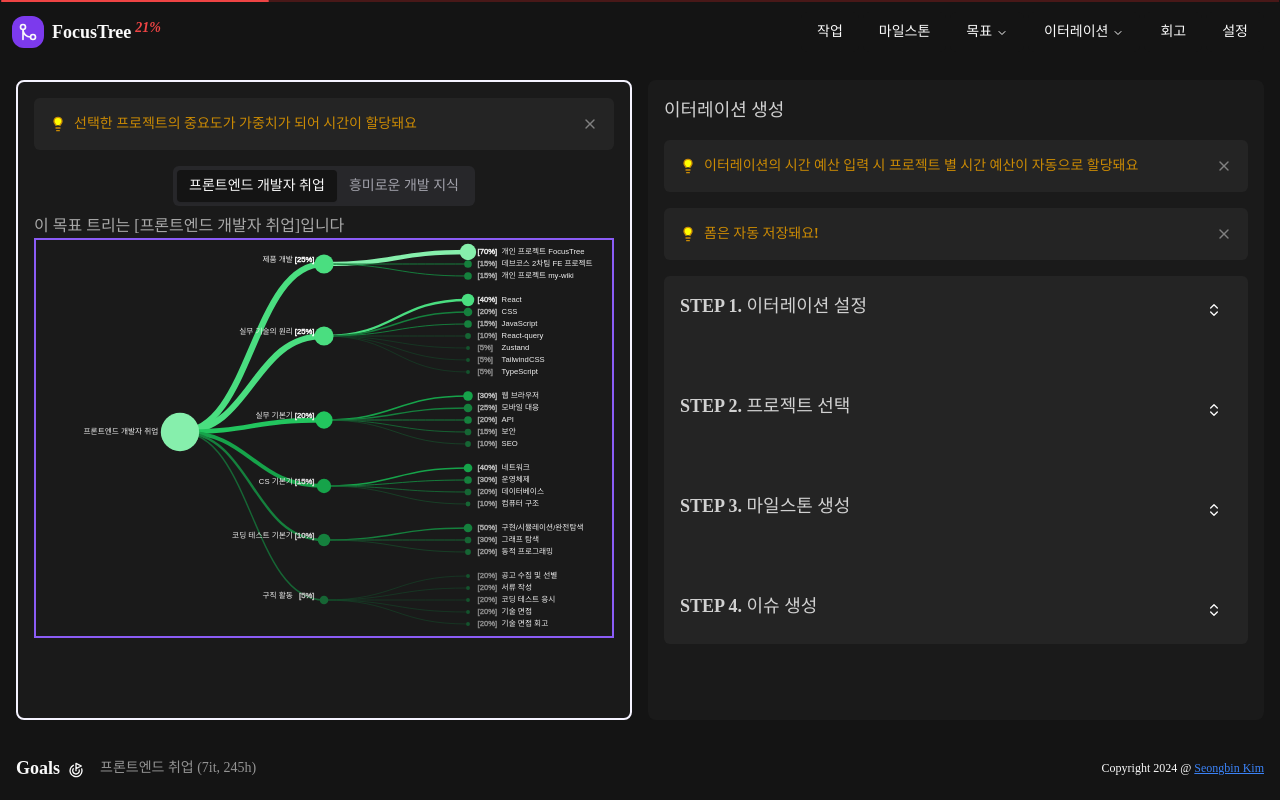
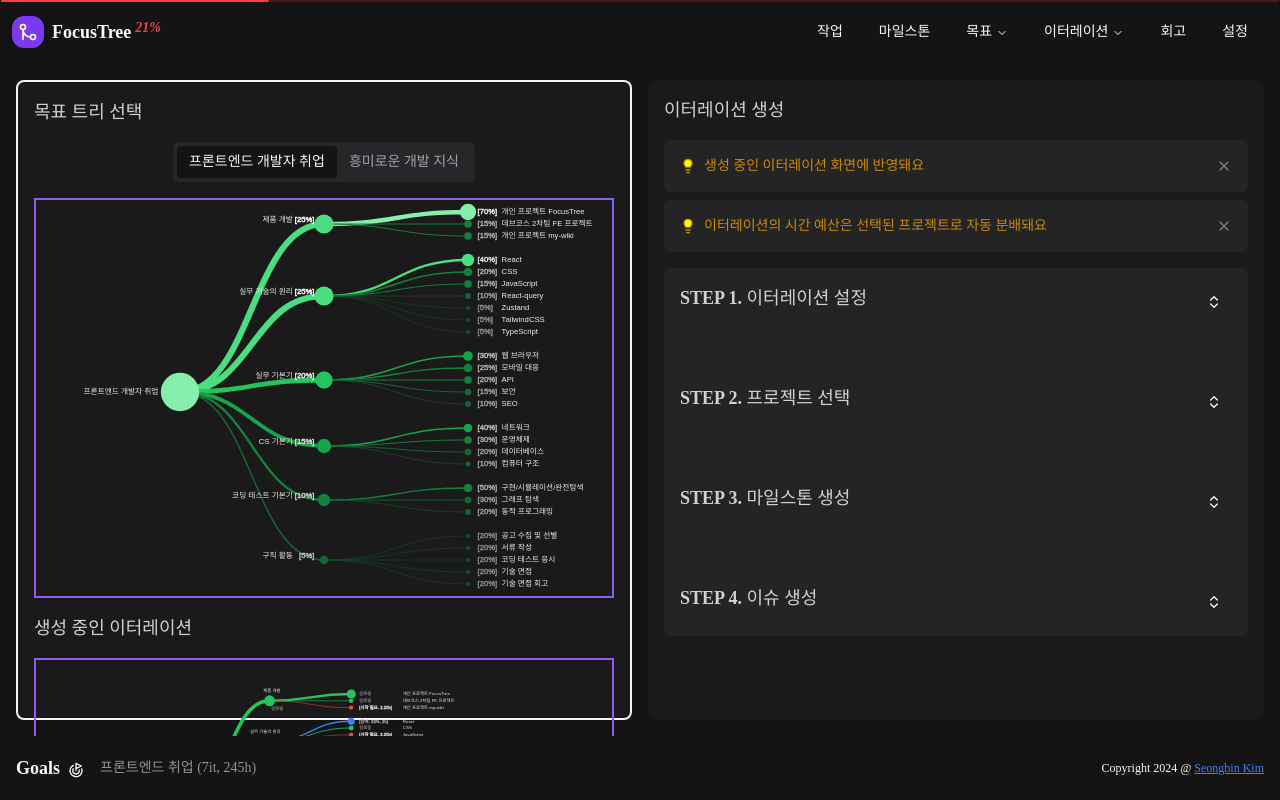
Before and after one commit to seongbin9786/my-focus, a React (Vite) app: page /iterations/new in a window 1280 px wide. Built offline with nearby package versions, Linux system fonts and the light colour scheme; a web font is replaced by a local one.

Commit message:
Feat: 이터레이션 생성 화면 개선

```diff
--- a/src/pages/CreateIterationPage/index.tsx
+++ b/src/pages/CreateIterationPage/index.tsx
@@ -2,6 +2,7 @@ import { Callout } from "@/components/Callout";
 
 import { CreateIterationForm } from "../../views/CreateIterationForm";
 import { GoalTabsAndContents } from "../GoalHierarchyPage/GoalTabsAndContents";
+import { IterationHieararchyView } from "../IterationHieararchyPage/IterationHierarchyView";
 
 // FIXME: 해당 페이지에서만 갑자기 화면 배치가 이상해짐
 export const CreateIterationPage = () => {
@@ -9,21 +10,21 @@ export const CreateIterationPage = () => {
     <div className="grid h-full grid-cols-2 grid-rows-1 gap-4 overflow-auto xl:p-4">
       <div className="col-span-1 col-start-1 row-span-1 rounded-lg border-2 border-violet-50 bg-layer-2 p-4">
         <div className="flex flex-col gap-4">
-          <div className="flex flex-col gap-2">
-            <Callout className="bg-layer-3">
-              선택한 프로젝트의 중요도가 가중치가 되어 시간이 할당돼요
-            </Callout>
-          </div>
+          <div className="text-lg font-bold text-content-5">목표 트리 선택</div>
           <GoalTabsAndContents />
+          <div className="text-lg font-bold text-content-5">생성 중인 이터레이션</div>
+          <IterationHieararchyView />
         </div>
       </div>
       <div className="col-span-1 col-start-2 row-span-1 overflow-auto rounded-lg bg-layer-2 p-4">
         <div className="flex flex-col gap-4">
           <div className="text-view-title">이터레이션 생성</div>
-          <Callout className="bg-layer-3">
-            이터레이션의 시간 예산 입력 시 프로젝트 별 시간 예산이 자동으로 할당돼요
-          </Callout>
-          <Callout className="bg-layer-3">폼은 자동 저장돼요!</Callout>
+          <div className="flex flex-col gap-2">
+            <Callout className="bg-layer-3">생성 중인 이터레이션 화면에 반영돼요</Callout>
+            <Callout className="bg-layer-3">
+              이터레이션의 시간 예산은 선택된 프로젝트로 자동 분배돼요
+            </Callout>
+          </div>
           <CreateIterationForm />
         </div>
       </div>
--- a/src/pages/GoalHierarchyPage/GoalTabsAndContents.tsx
+++ b/src/pages/GoalHierarchyPage/GoalTabsAndContents.tsx
@@ -4,17 +4,15 @@ import { GoalHieararchyView } from "./GoalHierarchyView";
 
 export const GoalTabsAndContents = () => (
   <Tabs defaultValue="프론트엔드 개발자 취업">
-    <div className="flex flex-col items-center justify-center">
+    <div className="flex flex-col items-center justify-center gap-2">
       <TabsList>
         <TabsTrigger value="프론트엔드 개발자 취업">프론트엔드 개발자 취업</TabsTrigger>
         <TabsTrigger value="흥미로운 개발 지식">흥미로운 개발 지식</TabsTrigger>
       </TabsList>
       <TabsContent value="프론트엔드 개발자 취업">
-        <div className="text-content-3">이 목표 트리는 [프론트엔드 개발자 취업]입니다</div>
         <GoalHieararchyView />
       </TabsContent>
       <TabsContent value="흥미로운 개발 지식">
-        <div className="text-content-3">이 목표 트리는 [흥미로운 개발 지식]입니다</div>
         <GoalHieararchyView />
       </TabsContent>
     </div>
--- a/src/views/CreateIterationForm.tsx
+++ b/src/views/CreateIterationForm.tsx
@@ -169,11 +169,10 @@ export const CreateIterationForm = () => {
         </div>
         <CollapsibleContent>
           <div>
-            <div className="flex max-h-[400px] flex-col gap-2 overflow-auto p-2">
-              <div className="sticky top-0 -ml-2 rounded-md bg-layer-4 p-2 text-content-5">
-                <div className="flex flex-col gap-2">
-                  <span className="text-md text-content-6">
-                    선택된 프로젝트 수: {checkedList.length}, 합계 중요도:{" "}
+            <div className="flex flex-col gap-2 rounded-md border-[1px] border-layer-6 bg-layer-1">
+              <div className="flex flex-col gap-2 border-b-[1px] border-layer-6 p-2">
+                <span className="text-sm font-semibold text-content-6">
+                  선택된 프로젝트 수: {checkedList.length}, 중요도 합계:{" "}
                   {checkedList.reduce((sum, { priorityRatio }) => sum + priorityRatio, 0)}%
                 </span>
                 <div>
@@ -214,7 +213,7 @@ export const CreateIterationForm = () => {
                   </Label>
                 </div>
               </div>
-              </div>
+              <div className="flex max-h-[200px] flex-col gap-2 overflow-auto rounded-md p-2">
                 {PROJECTS_WITH_RATIO.map((project) => {
                   const { name, priorityRatio } = project;
                   const checked =
@@ -229,7 +228,7 @@ export const CreateIterationForm = () => {
                     <Label
                       htmlFor={name}
                       key={name}
-                    className="flex items-center gap-1 text-content-6"
+                      className="flex gap-1 border-b-[1px] border-layer-5 pb-2 text-content-6"
                     >
                       <Checkbox
                         id={name}
@@ -255,6 +254,7 @@ export const CreateIterationForm = () => {
                     </Label>
                   );
                 })}
+              </div>
             </div>
           </div>
         </CollapsibleContent>
```
Lines whose indentation alone changed are shown as unchanged.
